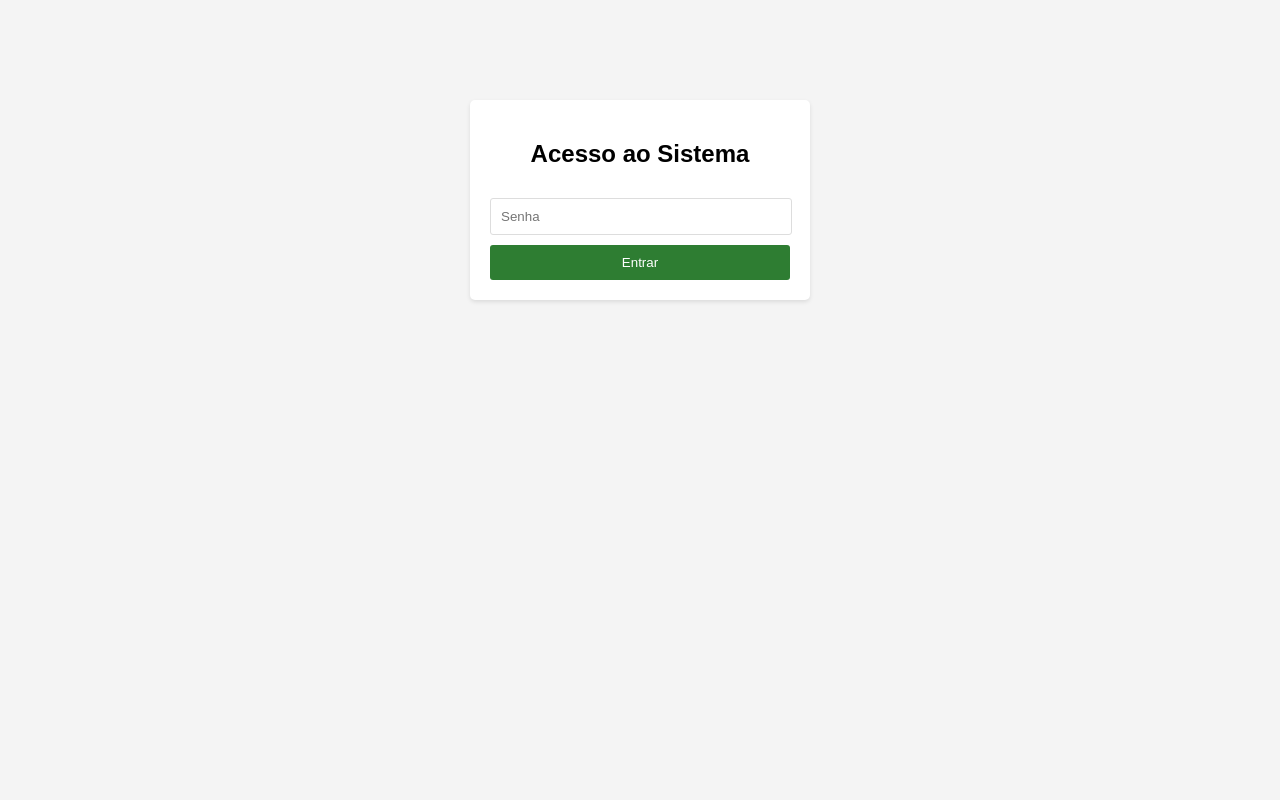
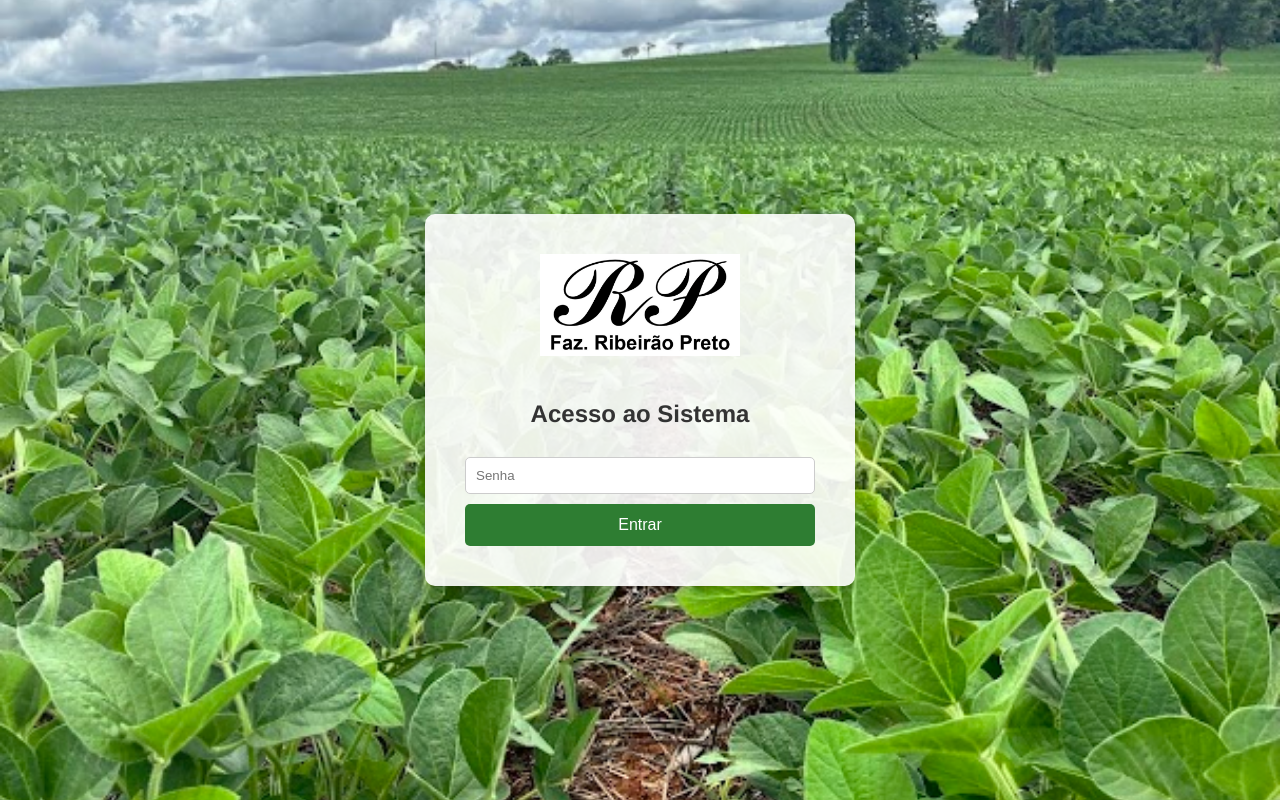
Before and after one commit to c-senju/ponto-fazenda, a Flask app: page /login in a window 1280 px wide. Run offline with Flask 3, Linux system fonts and the light colour scheme; some libraries are stand-ins or nearby versions.

Commit message:
feat: Implement initial visual redesign for login and dashboard
This commit introduces the initial visual changes requested for the electronic time clock application.

- Adds the farm's logo to the login page and a new base template to ensure it appears on all pages.
- Sets the user-provided plantation image as the background for the login screen.
- Introduces a `.gitignore` file to exclude generated files like `__pycache__` and logs from the repository.

This completes the first part of the user's request. The next phase will focus on implementing the required dashboard features.

```diff
--- a/templates/login.html
+++ b/templates/login.html
@@ -3,43 +3,68 @@
 <head>
     <title>Login - Ponto Fazenda</title>
     <style>
-        body { font-family: sans-serif; text-align: center; background: #f4f4f4; }
+        body {
+            font-family: 'Helvetica Neue', sans-serif;
+            text-align: center;
+            margin: 0;
+            padding: 0;
+            background-image: url("{{ url_for('static', filename='background.jpg') }}");
+            background-size: cover;
+            background-position: center;
+            background-repeat: no-repeat;
+            height: 100vh;
+            display: flex;
+            justify-content: center;
+            align-items: center;
+        }
         .login-container {
-            background: white;
-            padding: 20px;
-            margin: 100px auto;
-            width: 300px;
-            border-radius: 5px;
-            box-shadow: 0 2px 4px rgba(0,0,0,0.1);
+            background: rgba(255, 255, 255, 0.9); /* Fundo branco semi-transparente */
+            padding: 40px;
+            border-radius: 10px;
+            box-shadow: 0 4px 8px rgba(0,0,0,0.2);
+            width: 350px;
+        }
+        .logo {
+            max-width: 200px; /* Ajuste o tamanho conforme necessário */
+            margin-bottom: 20px;
+        }
+        h2 {
+            color: #333;
         }
         input[type="password"] {
-            width: calc(100% - 20px);
+            width: calc(100% - 22px);
             padding: 10px;
             margin: 10px 0;
-            border: 1px solid #ddd;
-            border-radius: 3px;
+            border: 1px solid #ccc;
+            border-radius: 5px;
         }
         input[type="submit"] {
             width: 100%;
-            padding: 10px;
-            background: #2e7d32;
+            padding: 12px;
+            background: #2e7d32; /* Verde escuro */
             color: white;
             border: none;
-            border-radius: 3px;
+            border-radius: 5px;
             cursor: pointer;
+            font-size: 16px;
+            transition: background-color 0.3s;
+        }
+        input[type="submit"]:hover {
+            background: #1b5e20; /* Verde mais escuro */
         }
         .flash {
             padding: 10px;
             margin-bottom: 10px;
-            border-radius: 3px;
-            background: #ffcdd2; /* Cor de fundo para erros */
-            color: #c62828; /* Cor do texto para erros */
-            border: 1px solid #c62828;
+            border-radius: 5px;
+            background: #ffebee;
+            color: #c62828;
+            border: 1px solid #ef9a9a;
         }
     </style>
 </head>
 <body>
     <div class="login-container">
+        <img src="{{ url_for('static', filename='logo.png') }}" alt="Logo Fazenda" class="logo">
         <h2>Acesso ao Sistema</h2>
         {% with messages = get_flashed_messages() %}
           {% if messages %}
```
Also changed, not shown: templates/base.html (added, +54 -0 lines), templates/index.html (+46 -21 lines), static/background.jpg (added), static/logo.png (added), 2 other files.
